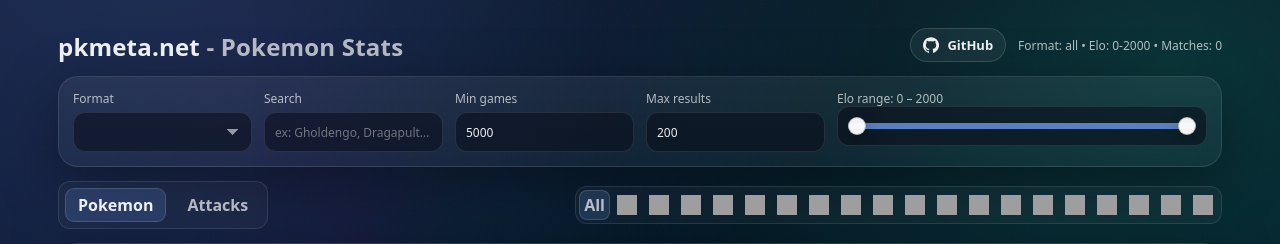
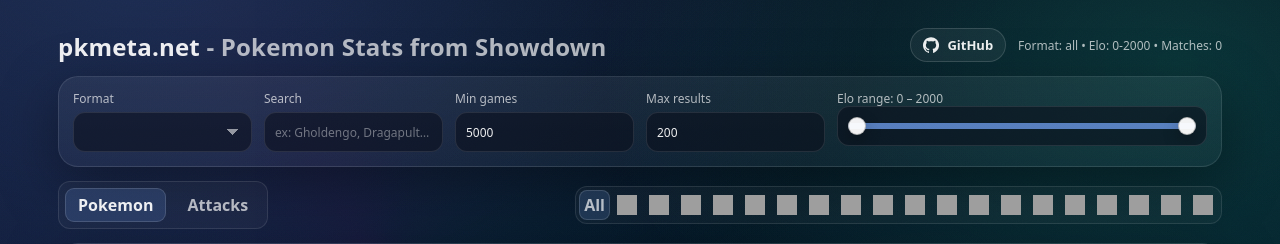
Before and after one commit to jsthope/pkmeta, a Flask app: page / in a window 1280 px wide. Shown: the top 244 px of the page. Run offline with Flask 3, Linux system fonts and the light colour scheme; data comes from the database, SQL or seed files in the repository; data that the repository does not hold is empty; grey boxes are pictures that could not be loaded.

Commit message:
Update header to include 'from Showdown'

```diff
--- a/templates/index.html
+++ b/templates/index.html
@@ -33,7 +33,7 @@
 <body>
   <div class="page">
     <header class="top">
-      <h1>pkmeta.net <span>- Pokemon Stats</span></h1>
+      <h1>pkmeta.net <span>- Pokemon Stats from Showdown</span></h1>
       <div class="topRight">
         <a class="githubLink" href="https://github.com/jsthope/pkmeta" target="_blank" rel="noopener noreferrer" aria-label="View the GitHub repository">
           <svg viewBox="0 0 24 24" aria-hidden="true" focusable="false">
```
